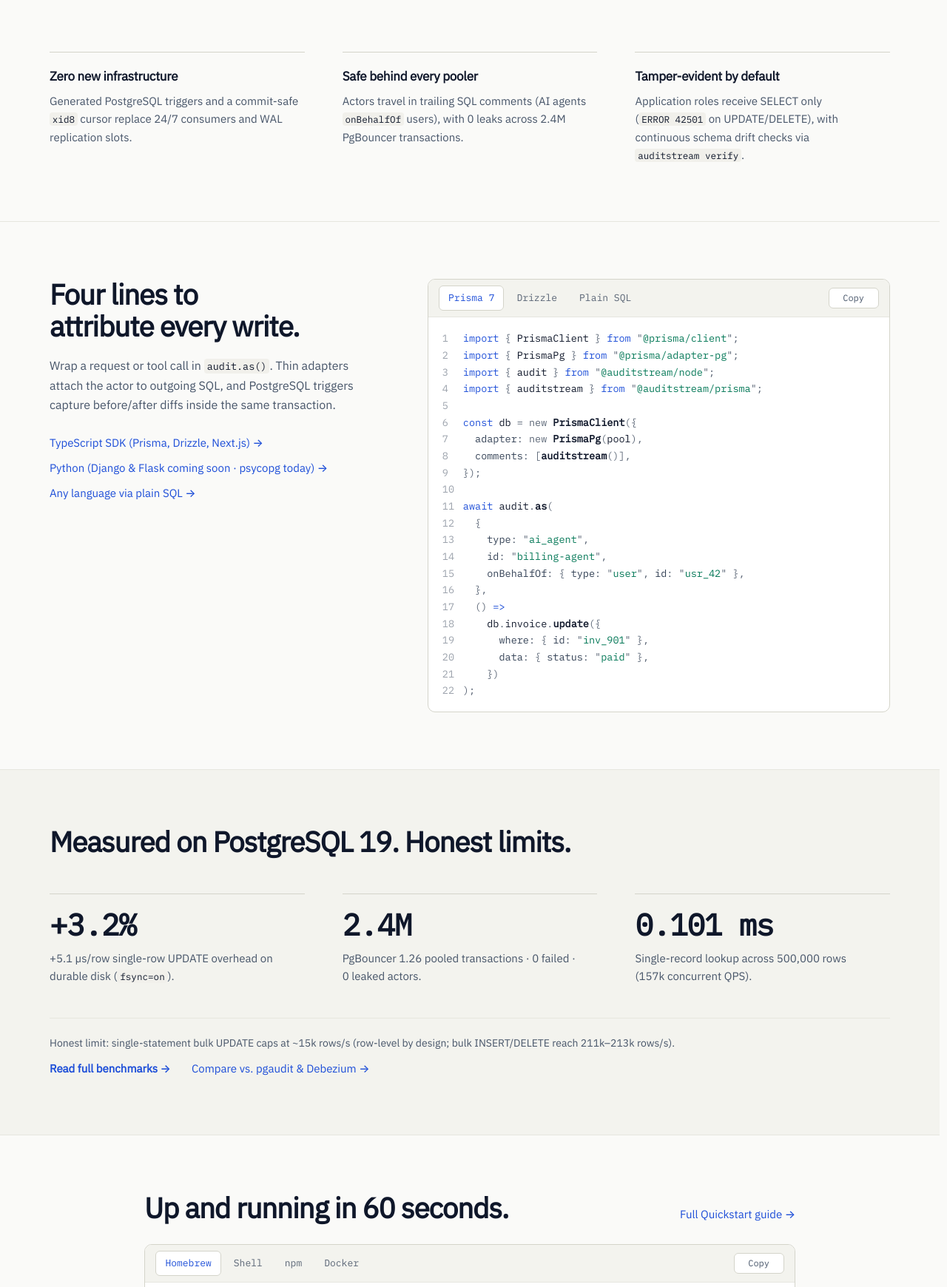
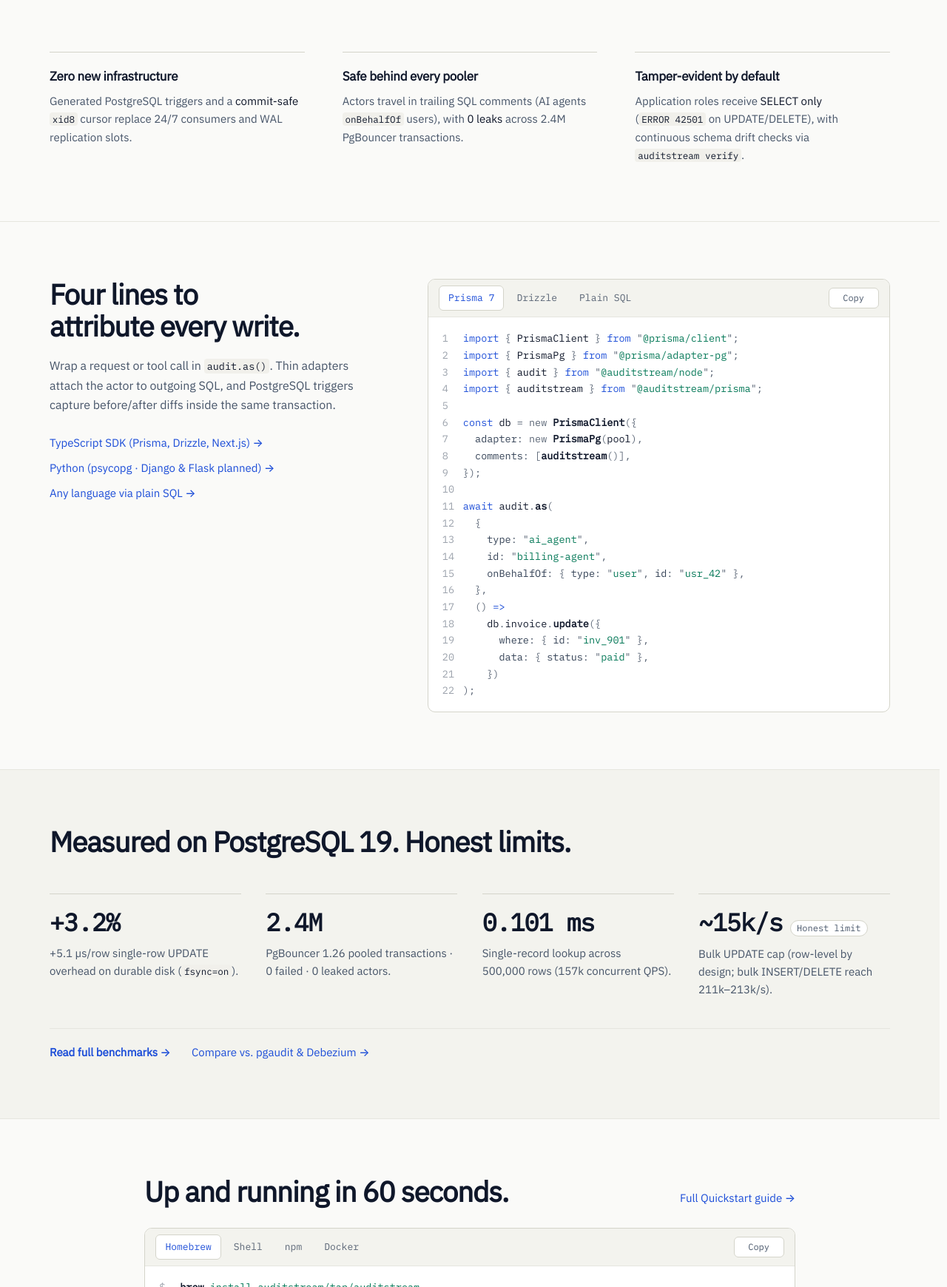
Before and after one commit to auditstream/site, an Astro site: page / in a window 1280 px wide. Shown: the part 1060-2800 px from the top of the page at 74% size. Built offline with nearby package versions, Linux system fonts and the light colour scheme; Astro itself is replaced by a stand-in of ours; a web font is replaced by a local one.

Commit message:
feat(positioning,ux): database-level messaging, 4-col proof band, Rule-of-3 OG image, and anchored callouts

```diff
--- a/src/layouts/BaseLayout.astro
+++ b/src/layouts/BaseLayout.astro
@@ -81,7 +81,7 @@ const jsonLd =
     <meta property="og:image" content={ogImageUrl} />
     <meta property="og:image:width" content="1200" />
     <meta property="og:image:height" content="630" />
-    <meta property="og:image:alt" content="Auditstream — Open-source audit trail engine for PostgreSQL 15–19" />
+    <meta property="og:image:alt" content="Auditstream — Open-source database audit trail engine (PostgreSQL 15–19)" />
     <meta name="twitter:card" content="summary_large_image" />
     <meta name="twitter:title" content={title} />
     <meta name="twitter:description" content={description} />
--- a/src/pages/index.astro
+++ b/src/pages/index.astro
@@ -119,8 +119,8 @@ const heroInstallCmd = "brew install auditstream/tap/auditstream";
 ---
 
 <BaseLayout
-  title="Auditstream — Open-source audit trail engine for PostgreSQL"
-  description="Open-source audit trail engine for PostgreSQL written in Rust. Zero daemons, pooler-safe actor attribution, and tamper-proof diffs."
+  title="Auditstream — Open-source database audit trail engine"
+  description="Open-source database-level audit trail engine written in Rust, starting with PostgreSQL 15–19. Zero daemons, pooler-safe actors, and tamper-proof diffs."
   currentPath="/"
   showProgress={true}
 >
@@ -131,10 +131,10 @@ const heroInstallCmd = "brew install auditstream/tap/auditstream";
         <div class="hero-lockup">
           <h1 class="hero-title">
             Every row changed.<br />
-            Proven in Postgres.
+            Enforced at the database.
           </h1>
           <p class="lead hero-sub">
-            Open-source PostgreSQL audit trail engine written in Rust.<br class="hero-br" />
+            Open-source database audit trail engine in Rust — starting with PostgreSQL&nbsp;15–19.<br class="hero-br" />
             Zero daemons, pooler-safe actors, and tamper-proof diffs.
           </p>
 
@@ -163,8 +163,8 @@ const heroInstallCmd = "brew install auditstream/tap/auditstream";
           <div class="pillar">
             <h2 class="pillar-title">Zero new infrastructure</h2>
             <p class="pillar-body">
-              Generated PostgreSQL triggers and a commit-safe <code class="ic">xid8</code> cursor replace
-              24/7 consumers and WAL replication slots.
+              Generated PostgreSQL triggers and a <strong class="pillar-em">commit-safe</strong>
+              <code class="ic">xid8</code> cursor replace 24/7 consumers and WAL replication slots.
             </p>
           </div>
 
@@ -172,7 +172,7 @@ const heroInstallCmd = "brew install auditstream/tap/auditstream";
             <h2 class="pillar-title">Safe behind every pooler</h2>
             <p class="pillar-body">
               Actors travel in trailing SQL comments (AI agents
-              <code class="ic">onBehalfOf</code> users), with 0 leaks across
+              <code class="ic">onBehalfOf</code> users), with <strong class="pillar-em">0 leaks</strong> across
               2.4M PgBouncer transactions.
             </p>
           </div>
@@ -180,7 +180,7 @@ const heroInstallCmd = "brew install auditstream/tap/auditstream";
           <div class="pillar">
             <h2 class="pillar-title">Tamper-evident by default</h2>
             <p class="pillar-body">
-              Application roles receive SELECT only (<code class="ic">ERROR 42501</code> on
+              Application roles receive <strong class="pillar-em">SELECT only</strong> (<code class="ic">ERROR 42501</code> on
               UPDATE/DELETE), with continuous schema drift checks via
               <code class="ic">auditstream verify</code>.
             </p>
@@ -201,7 +201,7 @@ const heroInstallCmd = "brew install auditstream/tap/auditstream";
           </p>
           <div class="text-links">
             <a href="/docs/adapters/" class="text-link">TypeScript SDK (Prisma, Drizzle, Next.js) →</a>
-            <a href="/docs/python/" class="text-link">Python (Django &amp; Flask coming soon · psycopg today) →</a>
+            <a href="/docs/python/" class="text-link">Python (psycopg · Django &amp; Flask planned) →</a>
             <a href="/docs/plain-sql/" class="text-link">Any language via plain SQL →</a>
           </div>
         </div>
@@ -243,7 +243,7 @@ const heroInstallCmd = "brew install auditstream/tap/auditstream";
           <div class="proof-item">
             <div class="proof-metric">+3.2%</div>
             <p class="proof-desc">
-              +5.1 µs/row single-row UPDATE overhead on durable disk (<code class="ic">fsync=on</code>).
+              +5.1&nbsp;µs/row single-row UPDATE overhead on durable disk (<code class="ic">fsync=on</code>).
             </p>
           </div>
 
@@ -260,13 +260,19 @@ const heroInstallCmd = "brew install auditstream/tap/auditstream";
               Single-record lookup across 500,000&nbsp;rows (157k&nbsp;concurrent&nbsp;QPS).
             </p>
           </div>
+
+          <div class="proof-item proof-item-limit">
+            <div class="proof-metric-row">
+              <div class="proof-metric">~15k/s</div>
+              <span class="proof-limit-tag">Honest limit</span>
+            </div>
+            <p class="proof-desc">
+              Bulk UPDATE cap (row-level by design; bulk INSERT/DELETE reach 211k–213k/s).
+            </p>
+          </div>
         </div>
 
         <div class="proof-foot">
-          <p class="proof-limit">
-            Honest limit: single-statement bulk UPDATE caps at ~15k rows/s
-            (row-level by design; bulk INSERT/DELETE reach 211k–213k rows/s).
-          </p>
           <div class="proof-links">
             <a href="/docs/evidence/" class="text-link proof-link">Read full benchmarks →</a>
             <a href="/docs/compare/" class="text-link">Compare vs. pgaudit &amp; Debezium →</a>
--- a/src/styles/landing.css
+++ b/src/styles/landing.css
@@ -174,6 +174,11 @@
   text-wrap: pretty;
 }
 
+.pillar-em {
+  color: var(--ink);
+  font-weight: 500;
+}
+
 /* ----------------------------------------------------------------------------
    Block 3: Clean Code Showcase
    ---------------------------------------------------------------------------- */
@@ -233,13 +238,20 @@
   margin-top: clamp(2rem, 4vw, 3rem);
   display: grid;
   grid-template-columns: minmax(0, 1fr);
-  gap: 2.25rem;
+  gap: 2rem;
 }
 
-@media (min-width: 768px) {
+@media (min-width: 640px) {
   .proof-grid {
-    grid-template-columns: repeat(3, minmax(0, 1fr));
-    gap: clamp(2rem, 4vw, 3.25rem);
+    grid-template-columns: repeat(2, minmax(0, 1fr));
+    gap: 2.25rem 2.5rem;
+  }
+}
+
+@media (min-width: 1120px) {
+  .proof-grid {
+    grid-template-columns: repeat(4, minmax(0, 1fr));
+    gap: clamp(1.5rem, 2.6vw, 2.25rem);
   }
 }
 
@@ -248,14 +260,37 @@
   padding-top: 1.25rem;
 }
 
+.proof-metric-row {
+  display: flex;
+  flex-wrap: wrap;
+  align-items: baseline;
+  gap: 0.45rem 0.65rem;
+}
+
 .proof-metric {
   font-family: var(--font-mono);
-  font-size: clamp(2rem, 3.2vw, 2.85rem);
+  font-size: clamp(1.85rem, 2.6vw, 2.35rem);
   font-weight: 600;
   letter-spacing: -0.03em;
-  line-height: 1.04;
+  line-height: 1.06;
   font-variant-numeric: tabular-nums;
   color: var(--ink);
+  white-space: nowrap;
+}
+
+.proof-limit-tag {
+  display: inline-flex;
+  align-items: center;
+  padding: 0.12rem 0.5rem;
+  border: 1px solid var(--rule-strong);
+  border-radius: var(--radius-pill);
+  background: var(--surface);
+  font-family: var(--font-mono);
+  font-size: 0.75rem;
+  font-weight: 500;
+  line-height: 1.3;
+  color: var(--ink-2);
+  white-space: nowrap;
 }
 
 .proof-desc {
@@ -267,21 +302,14 @@
 }
 
 .proof-foot {
-  margin-top: clamp(2rem, 4vw, 2.75rem);
-  padding-top: 1.35rem;
+  margin-top: clamp(2rem, 3.5vw, 2.5rem);
+  padding-top: 1.25rem;
   border-top: 1px solid var(--rule);
   display: flex;
-  flex-direction: column;
-  align-items: flex-start;
-  gap: 0.75rem;
-}
-
-.proof-limit {
-  margin: 0;
-  font-size: 0.875rem;
-  line-height: 1.6;
-  color: var(--ink-2);
-  text-wrap: pretty;
+  flex-wrap: wrap;
+  align-items: center;
+  justify-content: flex-start;
+  gap: 0.75rem 1.75rem;
 }
 
 .proof-links {
```
Also changed, not shown: DESIGN.md (+4 -4 lines), src/content/docs/capture.md (+1 -1 lines), src/content/docs/cloud-and-security.md (+1 -1 lines), src/content/docs/evidence.md (+1 -1 lines), src/content/docs/getting-started.md (+0 -2 lines), src/content/docs/index.md (+4 -7 lines), src/content/docs/python.md (+2 -3 lines), src/layouts/DocsLayout.astro (+9 -3 lines), public/manifest.webmanifest, public/og-image.png.
